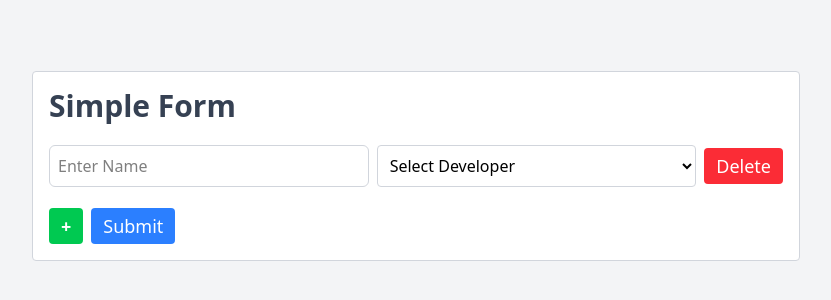
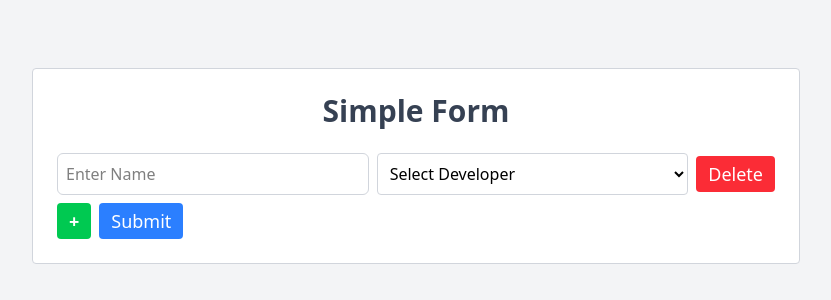
Before and after one commit to sharmin-khan/react-form, a React (Vite) app: page / in a window 1280 px wide. Shown: the part 234-534 px from the top of the page, without its empty margins (224-1055 px from the left). Built offline with nearby package versions, Linux system fonts and the light colour scheme.

Commit message:
Responsive for All device.

```diff
--- a/src/components/FormRow.jsx
+++ b/src/components/FormRow.jsx
@@ -17,21 +17,21 @@ export default function FormRow({ deleteRow, row, updateData, errors ,onFocusInp
 
   return (
     <div>
-      <div className="flex gap-2 items-center mb-2">
+  <div className="flex flex-col sm:flex-row gap-2 items-stretch sm:items-center mb-2 mt-2">
     <input
       type="text"
       value={formData.name}
       onChange={(e) => handleChange("name", e.target.value)}
       onFocus={onFocusInput}
       placeholder="Enter Name"
-          className="border border-gray-300 p-2 rounded-md flex-1 focus:border-blue-500 focus:ring-1 focus:ring-blue-500 outline-none"
+      className="border border-gray-300 p-2 rounded-md flex-1 focus:border-blue-500 focus:ring-1 focus:ring-blue-500 outline-none w-full sm:w-auto"
     />
 
     <select
       value={formData.role}
       onChange={(e) => handleChange("role", e.target.value)}
       onFocus={onFocusInput}
-          className="border border-gray-300  p-2 rounded flex-1 focus:border-blue-500 focus:ring-1 focus:ring-blue-500 outline-none"
+      className="border border-gray-300 p-2 rounded flex-1 focus:border-blue-500 focus:ring-1 focus:ring-blue-500 outline-none w-full sm:w-auto"
     >
       <option value="">Select Developer</option>
       <option value="Frontend Developer">Frontend Developer</option>
@@ -42,14 +42,16 @@ export default function FormRow({ deleteRow, row, updateData, errors ,onFocusInp
     <button
       type="button"
       onClick={() => deleteRow(row.id)}
-          className="bg-red-500 hover:bg-red-600 text-white text-lg font-medium px-3 py-1 my-2 rounded cursor-pointer"
+      className="bg-red-500 hover:bg-red-600 text-white text-lg font-medium px-3 py-1 my-2 sm:my-0 rounded cursor-pointer"
     >
       Delete
     </button>
   </div>
+
   {/* Show error messages */}
   {errors?.name && <p className="text-red-500 text-sm">{errors.name}</p>}
   {errors?.role && <p className="text-red-500 text-sm">{errors.role}</p>}
 </div>
+
   );
 }
--- a/src/components/form/Form.jsx
+++ b/src/components/form/Form.jsx
@@ -1,5 +1,5 @@
-import React, { useState } from 'react';
-import FormRow from '../FormRow';
+import React, { useState } from "react";
+import FormRow from "../FormRow";
 
 const Form = () => {
   const [rows, setRows] = useState([{ id: 0 }]);
@@ -39,9 +39,17 @@ const Form = () => {
 
     rows.forEach((row) => {
       const data = allData[row.id] || {};
-      if (!data.name) newErrors[row.id] = { ...(newErrors[row.id] || {}), name: "Name is required" };
-      if (!data.role) newErrors[row.id] = { ...(newErrors[row.id] || {}), role: "Role is required" };
-  })
+      if (!data.name)
+        newErrors[row.id] = {
+          ...(newErrors[row.id] || {}),
+          name: "Name is required",
+        };
+      if (!data.role)
+        newErrors[row.id] = {
+          ...(newErrors[row.id] || {}),
+          role: "Role is required",
+        };
+    });
     setErrors(newErrors);
 
     if (Object.keys(newErrors).length === 0) {
@@ -52,9 +60,11 @@ const Form = () => {
     setShowLiveData(true);
   };
   return (
-        <div className="min-h-screen flex items-center justify-center bg-gray-100">
-             <div className="max-w-3xl w-full p-4 border border-gray-300 rounded bg-white">
-              <h1 className="text-3xl font-semibold text-gray-700 mb-4">Simple Form</h1>
+    <div className="min-h-screen flex items-center justify-center bg-gray-100 p-2 sm:p-4">
+      <div className="max-w-3xl w-full p-4 sm:p-6 border border-gray-300 rounded bg-white">
+        <h1 className="text-2xl sm:text-3xl font-semibold text-center text-gray-700 mb-6">
+          Simple Form
+        </h1>
 
         <form onSubmit={handleSubmit}>
           {rows.map((row) => (
@@ -68,55 +78,74 @@ const Form = () => {
             />
           ))}
 
+          <div className="flex flex-col sm:flex-row gap-2 mt-2">
             <button
               type="button"
               onClick={addRow}
-                  className="bg-green-500 hover:bg-green-600  text-white text-lg font-extrabold px-3 py-1 rounded mt-2 cursor-pointer"
+              className="bg-green-500 hover:bg-green-600 text-white text-lg font-extrabold px-3 py-1 rounded cursor-pointer w-full sm:w-auto"
             >
               +
             </button>
 
             <button
               type="submit"
-                  className="bg-blue-500 hover:bg-blue-600  text-white text-lg font-medium px-3 py-1 rounded mt-2 ml-2 cursor-pointer"
+              className="bg-blue-500 hover:bg-blue-600 text-white text-lg font-medium px-3 py-1 rounded mt-2 sm:mt-0 w-full sm:w-auto"
             >
               Submit
             </button>
+          </div>
         </form>
 
-              {/* Live Form Data (Requirement 3) */}
+        {/* Live Form Data */}
         {showLiveData && (
           <div className="mt-6 border-t border-gray-300 pt-4">
-            <h2 className="text-xl font-semibold text-gray-700 mb-2">Live Form Data :</h2>
+            <h2 className="text-xl font-semibold text-gray-700 mb-2">
+              Live Form Data :
+            </h2>
             {rows.map((row) => {
               const data = allData[row.id] || {};
               return (
                 <h3 key={row.id} className="text-lg text-gray-600">
-                  Row {row.id +1} : Name : {data.name || ""}, Role : {data.role || ""}
+                  Row {row.id + 1} : Name : {data.name || ""}, Role :{" "}
+                  {data.role || ""}
                 </h3>
               );
             })}
           </div>
         )}
 
-              {/* Submitted Form Data Table (Requirement 8) */}
+        {/* Submitted Form Data Table */}
         {Object.keys(submittedData).length > 0 && (
-                <div className="mt-6">
-                  <h2 className="text-xl font-semibold text-gray-700 mb-2">Submitted Form Data</h2>
-                  <table className="table-auto border-collapse border border-gray-300  w-full">
+          <div className="mt-6 overflow-x-auto">
+            <h2 className="text-xl font-semibold text-gray-700 mb-2">
+              Submitted Form Data
+            </h2>
+            <table className="table-auto border-collapse border border-gray-300 w-full min-w-[400px]">
               <thead>
                 <tr>
-                        <th className="border border-gray-300 px-2 py-1 text-gray-600">Row</th>
-                        <th className="border border-gray-300 px-2 py-1 text-gray-600">Name</th>
-                        <th className="border border-gray-300 px-2 py-1 text-gray-600">Role</th>
+                  <th className="border border-gray-300 px-2 py-1 text-gray-600">
+                    Row
+                  </th>
+                  <th className="border border-gray-300 px-2 py-1 text-gray-600">
+                    Name
+                  </th>
+                  <th className="border border-gray-300 px-2 py-1 text-gray-600">
+                    Role
+                  </th>
                 </tr>
               </thead>
               <tbody>
                 {Object.entries(submittedData).map(([id, data]) => (
                   <tr key={id}>
-                          <td className="border border-gray-300 px-2 py-1 text-gray-700">{id}</td>
-                          <td className="border border-gray-300 px-2 py-1 text-gray-700">{data.name}</td>
-                          <td className="border border-gray-300 px-2 py-1 text-gray-700">{data.role}</td>
+                    <td className="border border-gray-300 px-2 py-1 text-gray-700">
+                      {id}
+                    </td>
+                    <td className="border border-gray-300 px-2 py-1 text-gray-700">
+                      {data.name}
+                    </td>
+                    <td className="border border-gray-300 px-2 py-1 text-gray-700">
+                      {data.role}
+                    </td>
                   </tr>
                 ))}
               </tbody>
```
Lines whose indentation alone changed are shown as unchanged.
